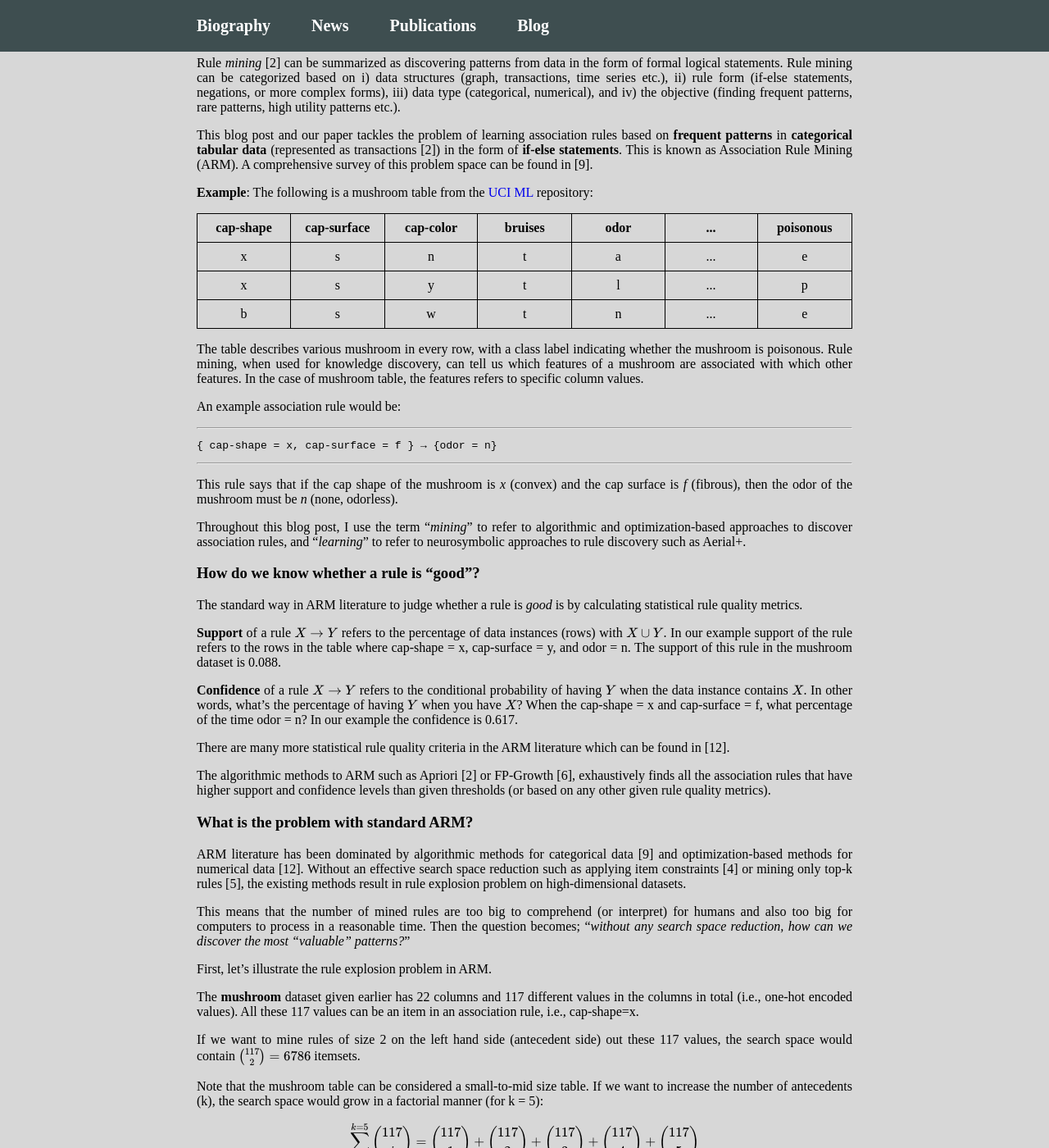
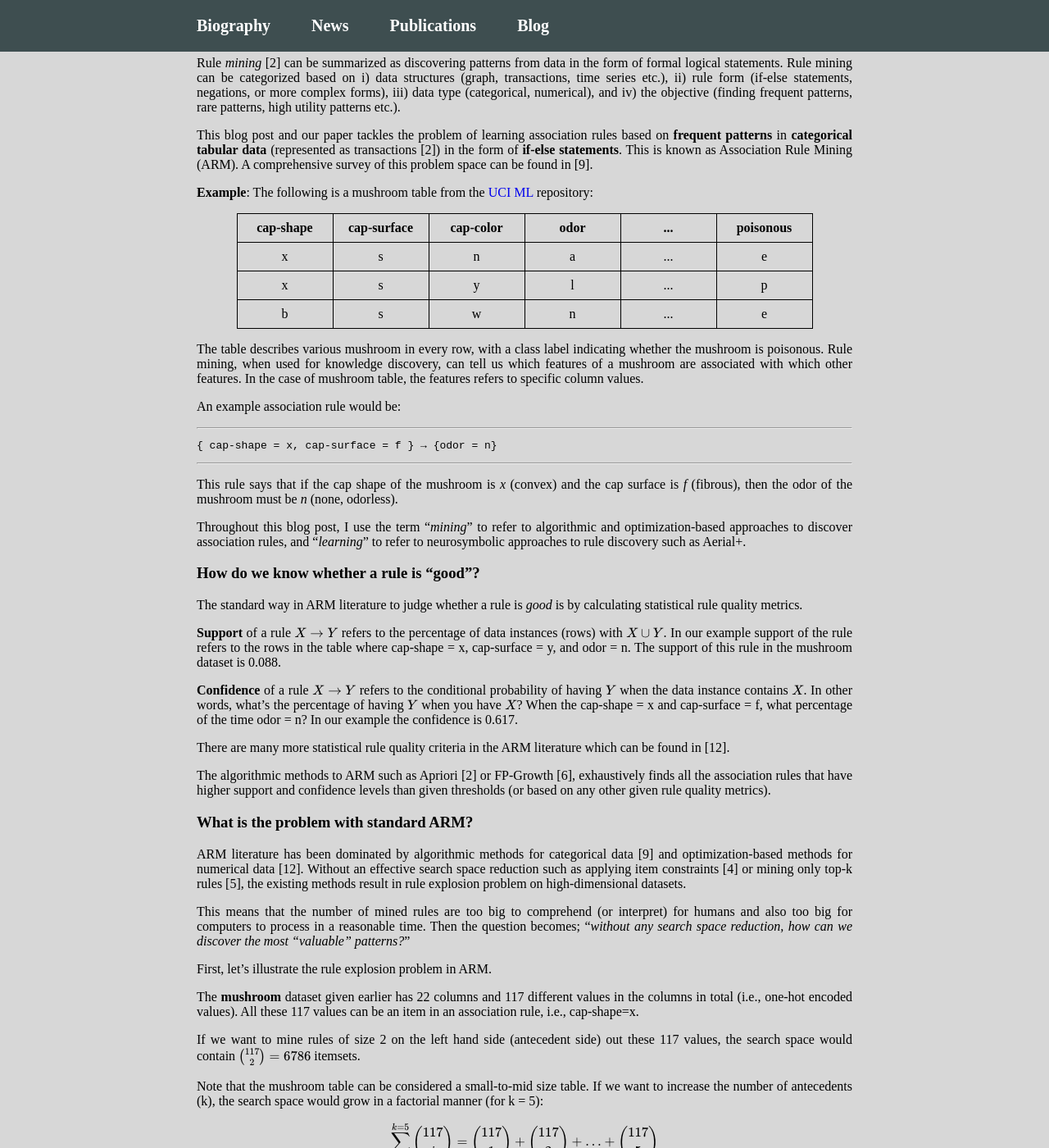
Before and after one commit to erkankarabulut/erkankarabulut.github.io, a Jekyll site: the page built from _posts/2025-07-30-scalable-neurosymbolic-tabular-rule-learning.md, in a window 1280 px wide and 1400 px high, scrolled down 588 px. Shown: the whole window at 82% size. Built offline with Jekyll 4.4.1, drawn with Linux system fonts in a browser that asks for light colours; some of the changed text lies outside the part shown.

Commit message:
fix code view on mobile devices

````diff
--- a/_posts/2025-07-30-scalable-neurosymbolic-tabular-rule-learning.md
+++ b/_posts/2025-07-30-scalable-neurosymbolic-tabular-rule-learning.md
@@ -57,7 +57,6 @@
     <th>cap-shape</th>
     <th>cap-surface</th>
     <th>cap-color</th>
-    <th>bruises</th>
     <th>odor</th>
     <th>...</th>
     <th>poisonous</th>
@@ -66,7 +65,6 @@
     <td>x</td>
     <td>s</td>
     <td>n</td>
-    <td>t</td>
     <td>a</td>
     <td>...</td>
     <td>e</td>
@@ -75,7 +73,6 @@
     <td>x</td>
     <td>s</td>
     <td>y</td>
-    <td>t</td>
     <td>l</td>
     <td>...</td>
     <td>p</td>
@@ -84,7 +81,6 @@
     <td>b</td>
     <td>s</td>
     <td>w</td>
-    <td>t</td>
     <td>n</td>
     <td>...</td>
     <td>e</td>
@@ -158,11 +154,11 @@
 the number of antecedents (k), the search space would grow in a factorial manner (for k = 5):
 
 \\[
-\sum_{i=1}^{k=5} \binom{117}{i} = \binom{117}{1} + \binom{117}{2} + \binom{117}{3} + \binom{117}{4} + \binom{117}{5}
+\sum_{i=1}^{k=5} \binom{117}{i} = \binom{117}{1} + \binom{117}{2} + ... + \binom{117}{5}
 \\]
 
 \\[
-= 117 + 6786 + 260,130 + 7,413,705 + 167,549,733 = 175,230,471
+= 117 + 6786 + ... + 167,549,733 = 175,230,471
 \\]
 
 Even with just 22 columns and 117 features, and itemsets of size up to 5, we have **175 million** possible combinations.
@@ -272,7 +268,8 @@
 
 # 4. calculate rule quality statistics (support, confidence, zhangs metric) for each rule
 if len(association_rules) > 0:
-    stats, association_rules = rule_quality.calculate_rule_stats(association_rules, trained_autoencoder.input_vectors)
+    stats, association_rules = rule_quality.calculate_rule_stats(association_rules,
+        trained_autoencoder.input_vectors)
     print(stats, association_rules[:1])
 ```
 
@@ -288,7 +285,8 @@
 features_of_interest = ['cap-shape', 'cap-surface', {'cap-color': 'c'}]
 
 # extract association rules for items of interest
-association_rules = rule_extraction.generate_rules(trained_autoencoder, features_of_interest=features_of_interest)
+association_rules = rule_extraction.generate_rules(trained_autoencoder,
+    features_of_interest=features_of_interest)
 ...
 ```
 
@@ -350,11 +348,13 @@
 trained_autoencoder = model.train(table_with_labels)
 
 # 3. extract "class" association rules
-association_rules = rule_extraction.generate_rules(trained_autoencoder, target_classes=["poisonous"])
+association_rules = rule_extraction.generate_rules(trained_autoencoder,
+    target_classes=["poisonous"])
 
 # 4. calculate rule quality statistics (support, confidence, zhangs metric) for each rule
 if len(association_rules) > 0:
-    stats, association_rules = rule_quality.calculate_rule_stats(association_rules, trained_autoencoder.input_vectors)
+    stats, association_rules = rule_quality.calculate_rule_stats(association_rules,
+        trained_autoencoder.input_vectors)
     print(stats, association_rules[:1])
 ```
 
--- a/_sass/main.scss
+++ b/_sass/main.scss
@@ -249,3 +249,11 @@
   width: 250px;
   text-align: center;
 }
+
+@media screen and (max-width: 600px) {
+  pre, pre code, .highlight {
+    white-space: pre-wrap;
+    word-break: break-word;
+    overflow-x: hidden;
+  }
+}
````
